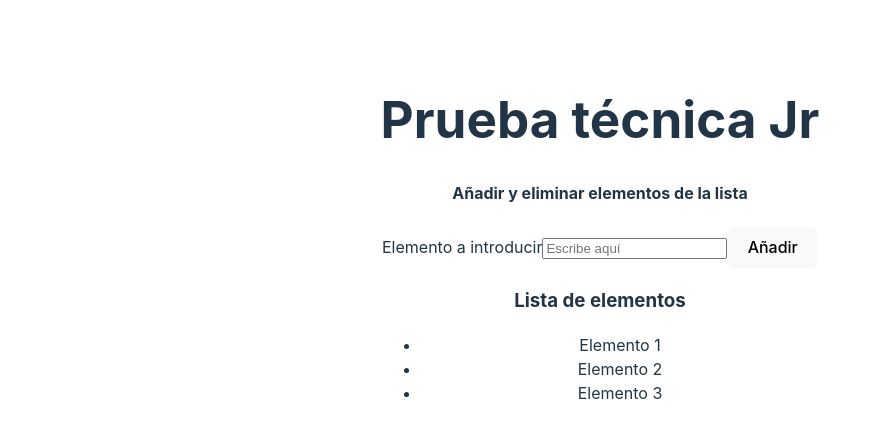
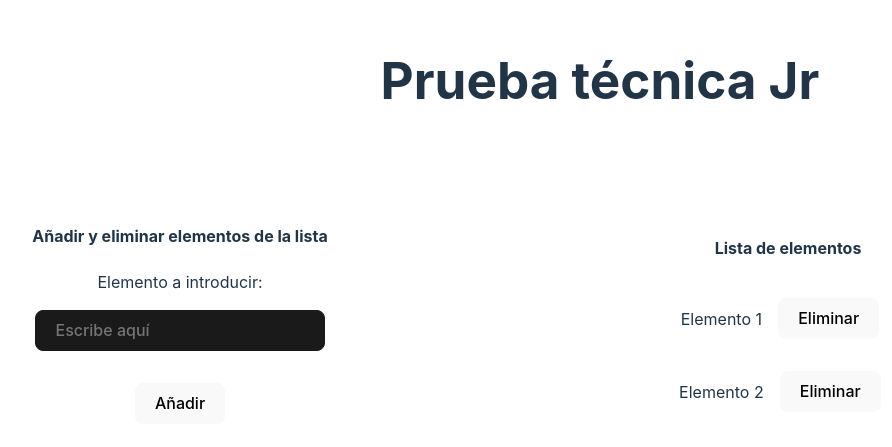
Before and after one commit to PavDev3/pruebaJr, a React (Vite) app: page / in a window 1280 px wide. Shown: the part 161-608 px from the top of the page, without its empty margins (40-932 px from the left). Built offline with nearby package versions, Linux system fonts and the light colour scheme.

Commit message:
initialstate and handleSubmit and click

```diff
--- a/src/App.css
+++ b/src/App.css
@@ -3,4 +3,44 @@
   margin: 0 auto;
   padding: 2rem;
   text-align: center;
+  width: 100%;
 }
+
+
+main {
+  display: grid;
+  grid-template-columns: 1fr 2fr;
+  align-items: center;
+  text-align: center;
+}
+
+header {
+  grid-column: 1 / span 2;
+  margin: 20px 0;
+}
+
+aside {
+  text-align: center;
+  padding: 20px;
+  margin: 20px 0;
+}
+
+section {
+  display: flex;
+  flex-direction: column;
+  align-items: center;
+  justify-content: center;
+  padding: 20px;
+  width: 800px;
+}
+
+ul {
+  margin: 0;
+  padding: 0;
+}
+
+li {
+  margin: 0;
+  list-style: none;
+  padding-left: 0;
+}
--- a/src/App.tsx
+++ b/src/App.tsx
@@ -1,14 +1,58 @@
 import './App.css'
+import { useState } from 'react'
 
+interface Item {
+  id: `${string}-${string}-${string}-${string}-${string}`,
+  timestamp: number,
+  text: string,
+}
+
+const INITIAL_ITEMS: Item[] = [
+  {
+    id: crypto.randomUUID(),
+    timestamp: Date.now(),
+    text: 'Elemento 1',
+  },
+  {
+    id: crypto.randomUUID(),
+    timestamp: Date.now(),
+    text: 'Elemento 2',
+  }
+]
 function App() {
- return (
+
+  const [items, setItems] = useState(INITIAL_ITEMS)
+
+  const handleSubmit = (event: React.FormEvent<HTMLFormElement>) => {
+    event.preventDefault()
+    const form = event.currentTarget
+    const formData = new FormData(form)
+    const text = formData.get('item') as string
+    const newItem: Item = {
+      id: crypto.randomUUID(),
+      timestamp: Date.now(),
+      text,
+    }
+    setItems([...items, newItem])
+    form.reset()
+  }
+
+  const handleRemove = (id: string) => {
+    const newItems = items.filter((item) => item.id !== id)
+    setItems(newItems)
+  }
+
+
+  return (
   <main>
+    <header>
       <h1>Prueba técnica Jr</h1>
+    </header>
     <aside>
       <h4>Añadir y eliminar elementos de la lista</h4>
-      <form>
+      <form onSubmit={handleSubmit}>
         <label>
-          Elemento a introducir
+          Elemento a introducir:
           <input
           name="item"
           required
@@ -20,11 +64,18 @@ function App() {
       </form>
     </aside>
     <section>
-      <h3>Lista de elementos</h3>
+      <h4>Lista de elementos</h4>
       <ul>
-        <li>Elemento 1</li>
-        <li>Elemento 2</li>
-        <li>Elemento 3</li>
+       {
+        items.map((item)  => {
+            return (
+            <li key={item.id}>
+              <span>{item.text}</span>
+              <button onClick={() => handleRemove(item.id)}>Eliminar</button>
+            </li>
+          )}
+        )
+      }
       </ul>
     </section>
   </main>
--- a/src/index.css
+++ b/src/index.css
@@ -47,10 +47,23 @@ button {
   background-color: #1a1a1a;
   cursor: pointer;
   transition: border-color 0.25s;
+  margin: 16px;
 }
 
 button:hover {
   border-color: #646cff;
+}
+
+input {
+  border-radius: 8px;
+  border: 1px solid #1a1a1a;
+  padding: 0.6em 1.2em;
+  font-size: 1em;
+  font-weight: 500;
+  font-family: inherit;
+  background-color: #1a1a1a;
+  transition: border-color 0.25s;
+  margin: 16px;
 }
 
 button:focus,
```
